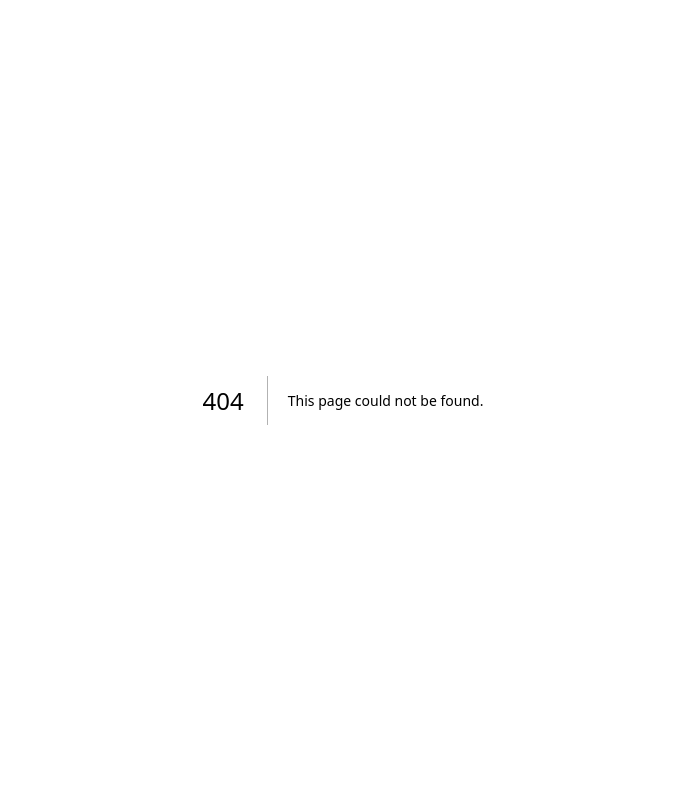
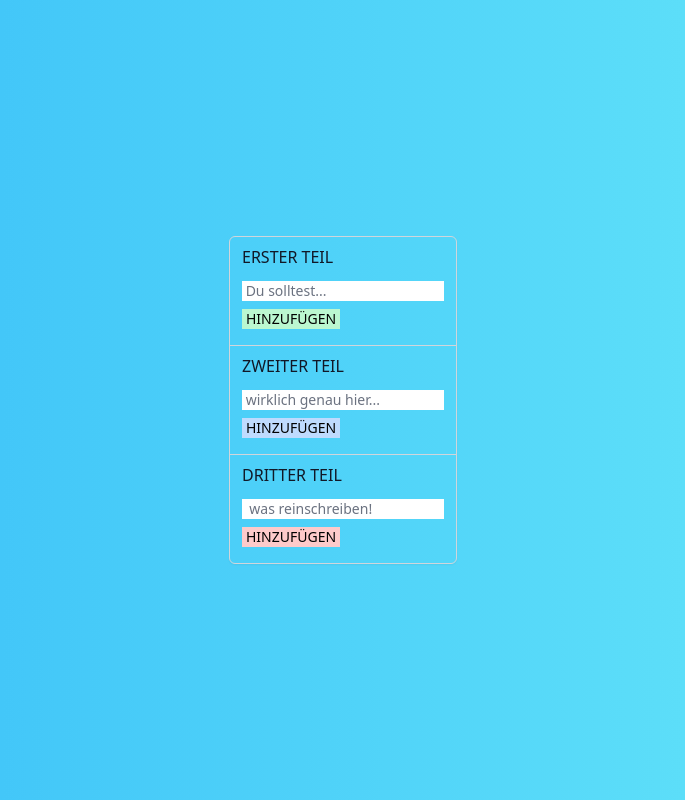
Before and after one commit to smnbnr/tipsfuersleben, a Next.js app: page /add in a window 1280 px wide. Before the commit this address had no page. Shown: the whole page, without its empty margins (297-982 px from the left). Built offline with nearby package versions, Linux system fonts and the light colour scheme.

Commit message:
add add page

```diff
--- /dev/null
+++ b/components/AddButton.tsx
@@ -0,0 +1,11 @@
+import Link from "next/link";
+
+const AddButton = ({ onClick }: any) => {
+  return (
+    <button className="border border-black border-solid h-16 flex justify-center items-center gap-2 w-11/12 mt-9 bg-cyan-200">
+      <Link href="/add">WAS EIGENES HINZUFÜGEN</Link>
+    </button>
+  );
+};
+
+export default AddButton;
--- /dev/null
+++ b/components/Form.tsx
@@ -0,0 +1,67 @@
+const Form = () => {
+  // Vielleicht den Border entfernen...
+  return (
+    <div className="isolate -space-y-px rounded-md shadow-sm">
+      <div className="relative rounded-md border rounded-b-none border-gray-300 px-3 py-2 focus-within:z-10 focus-within:border-green-200 focus-within:ring-1 focus-within:ring-green-200">
+        <label htmlFor="name" className="mb-3 block font-medium text-gray-900">
+          ERSTER TEIL
+        </label>
+
+        <input
+          type="text"
+          name="name"
+          id="name"
+          className="block w-full border-0 p-0 text-gray-900 placeholder-gray-500 focus:ring-0 sm:text-sm"
+          placeholder=" Du solltest..."
+        />
+        <input
+          type="submit"
+          value="HINZUFÜGEN"
+          className="my-2 px-1 bg-green-200 text-sm"
+        ></input>
+      </div>
+      <div className="relative rounded-t-none border border-gray-300 px-3 py-2 focus-within:z-10 focus-within:border-blue-200 focus-within:ring-1 focus-within:ring-blue-200">
+        <label
+          htmlFor="job-title"
+          className="mb-3 block font-medium text-gray-900"
+        >
+          ZWEITER TEIL
+        </label>
+        <input
+          type="text"
+          name="job-title"
+          id="job-title"
+          className="block w-full border-0 p-0 text-gray-900 placeholder-gray-500 focus:ring-0 sm:text-sm"
+          placeholder=" wirklich genau hier..."
+        />
+        <input
+          type="submit"
+          value="HINZUFÜGEN"
+          className="my-2 px-1 bg-blue-200 text-sm"
+        ></input>
+      </div>
+      <div className="relative rounded-md rounded-t-none border border-gray-300 px-3 py-2 focus-within:z-10 focus-within:border-red-200 focus-within:ring-1 focus-within:ring-red-200">
+        <label
+          htmlFor="job-title"
+          className="mb-3 block font-medium text-gray-900"
+        >
+          DRITTER TEIL
+        </label>
+        <input
+          type="text"
+          name="job-title"
+          id="job-title"
+          className="block w-full border-0 p-0 text-gray-900 placeholder-gray-500 focus:ring-0 sm:text-sm"
+          placeholder="  was reinschreiben!"
+        />
+        <input
+          type="submit"
+          value="HINZUFÜGEN"
+          className="my-2 px-1 bg-red-200 text-sm"
+        ></input>
+      </div>
+    </div>
+  );
+};
+
+export default Form;
--- a/components/RandomButton.tsx
+++ /dev/null
@@ -1,15 +0,0 @@
-import {
-  GiRollingDiceCup,
-  GiPerspectiveDiceSixFacesFive,
-} from "react-icons/gi";
-
-const RandomButton = () => {
-  return (
-    <div className="border border-black border-solid h-16 flex justify-center items-center gap-2 w-11/12 mt-9 bg-teal-200">
-      <span className="font-extrabold">ZUFALL</span>
-      <GiPerspectiveDiceSixFacesFive size={30} />
-    </div>
-  );
-};
-
-export default RandomButton;
--- a/package.json
+++ b/package.json
@@ -23,6 +23,7 @@
     "typescript": "4.9.4"
   },
   "devDependencies": {
+    "@tailwindcss/forms": "^0.5.3",
     "autoprefixer": "^10.4.13",
     "postcss": "^8.4.21",
     "tailwindcss": "^3.2.4"
--- a/src/pages/_app.tsx
+++ b/src/pages/_app.tsx
@@ -1,6 +1,6 @@
-import '@/styles/globals.css'
-import type { AppProps } from 'next/app'
+import "@/styles/globals.css";
+import type { AppProps } from "next/app";
 
 export default function App({ Component, pageProps }: AppProps) {
-  return <Component {...pageProps} />
+  return <Component {...pageProps} />;
 }
--- /dev/null
+++ b/src/pages/add.tsx
@@ -0,0 +1,13 @@
+import Form from "components/Form";
+
+const add = () => {
+  return (
+    <div className="flex flex-col justify-center items-center min-h-screen w-full bg-gradient-to-r from-sky-400 to-cyan-300">
+      <div className="flex justify-center">
+        <Form></Form>
+      </div>
+    </div>
+  );
+};
+
+export default add;
--- a/src/pages/index.tsx
+++ b/src/pages/index.tsx
@@ -2,8 +2,10 @@ import Head from "next/head";
 import { Inter } from "@next/font/google";
 import { useState } from "react";
 import Slider from "components/Slider";
+import { useSwiper } from "swiper/react";
 import Header from "components/Header";
-import RandomButton from "components/RandomButton";
+import RandomButton from "components/AddButton";
+import AddButton from "components/AddButton";
 
 const inter = Inter({ subsets: ["latin"] });
 
@@ -149,7 +151,6 @@ export default function Home() {
     "auf die Tränendrüse drücken",
     "die Familie aus dem Spiel lassen",
   ]);
-
   return (
     <>
       <Head>
@@ -161,14 +162,14 @@ export default function Home() {
       <main>
         {/* Wrapper */}
         <div className="flex flex-col justify-center items-center min-h-screen w-full bg-gradient-to-r from-sky-400 to-cyan-300">
-          <Header></Header>
+          <Header />
           {/* Flex Container für die Slides */}
           <div className="w-11/12 flex flex-wrap gap-4 items-stretch">
             <Slider color="bg-green-200" text={text1} />
             <Slider color="bg-blue-200" text={text2} />
             <Slider color="bg-red-200" text={text3} />
           </div>
-          <RandomButton />
+          <AddButton></AddButton>
         </div>
       </main>
     </>
--- a/tailwind.config.js
+++ b/tailwind.config.js
@@ -11,5 +11,5 @@ module.exports = {
   theme: {
     extend: {},
   },
-  plugins: [],
+  plugins: [require("@tailwindcss/forms")],
 };
```
Also changed, not shown: public/chaise.svg, 1 other file (tests, documents, lock files or other folders).
